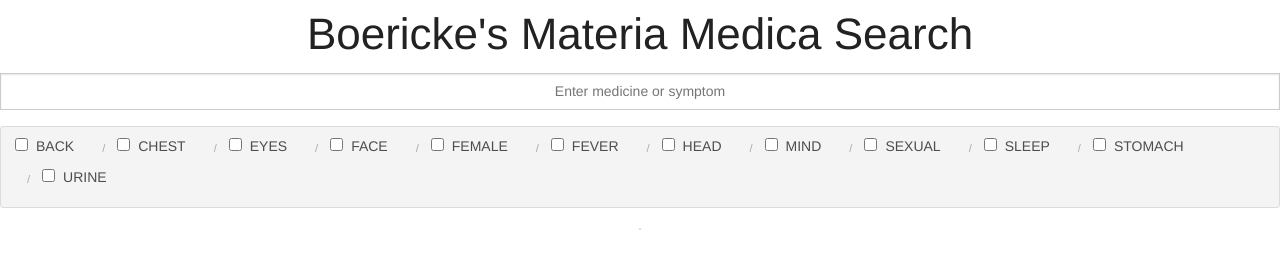
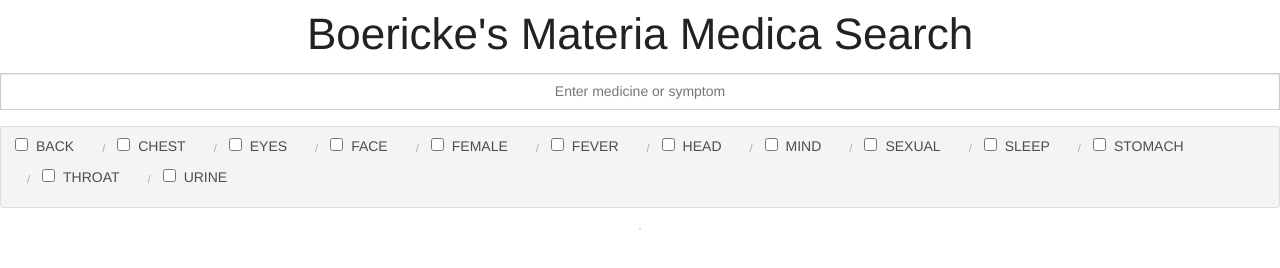
Before and after one commit to shubhamoy/bmm-search, a plain HTML site: page index.htm in a window 1280 px wide. Drawn offline with nearby package versions, Linux system fonts and the light colour scheme.

Commit message:
Add throat as a symptom

```diff
--- a/index.htm
+++ b/index.htm
@@ -21,6 +21,7 @@
 					<li><input type="checkbox" data-ng-model="search.type12" data-ng-true-value="sexual" id="sexual" class="inline"><label for="female">Sexual</label></li>
 					<li><input type="checkbox" data-ng-model="search.type7" data-ng-true-value="sleep" id="sleep" class="inline"><label for="sleep">Sleep</label></li>
 					<li><input type="checkbox" data-ng-model="search.type3" data-ng-true-value="stomach" id="stomach" class="inline"><label for="stomach">Stomach</label></li>
+					<li><input type="checkbox" data-ng-model="search.type13" data-ng-true-value="throat" id="throat" class="inline"><label for="throat">Throat</label></li>
 					<li><input type="checkbox" data-ng-model="search.type11" data-ng-true-value="urine" id="urine" class="inline"><label for="urine">Urine</label></li>
 				</ul>
 
```
